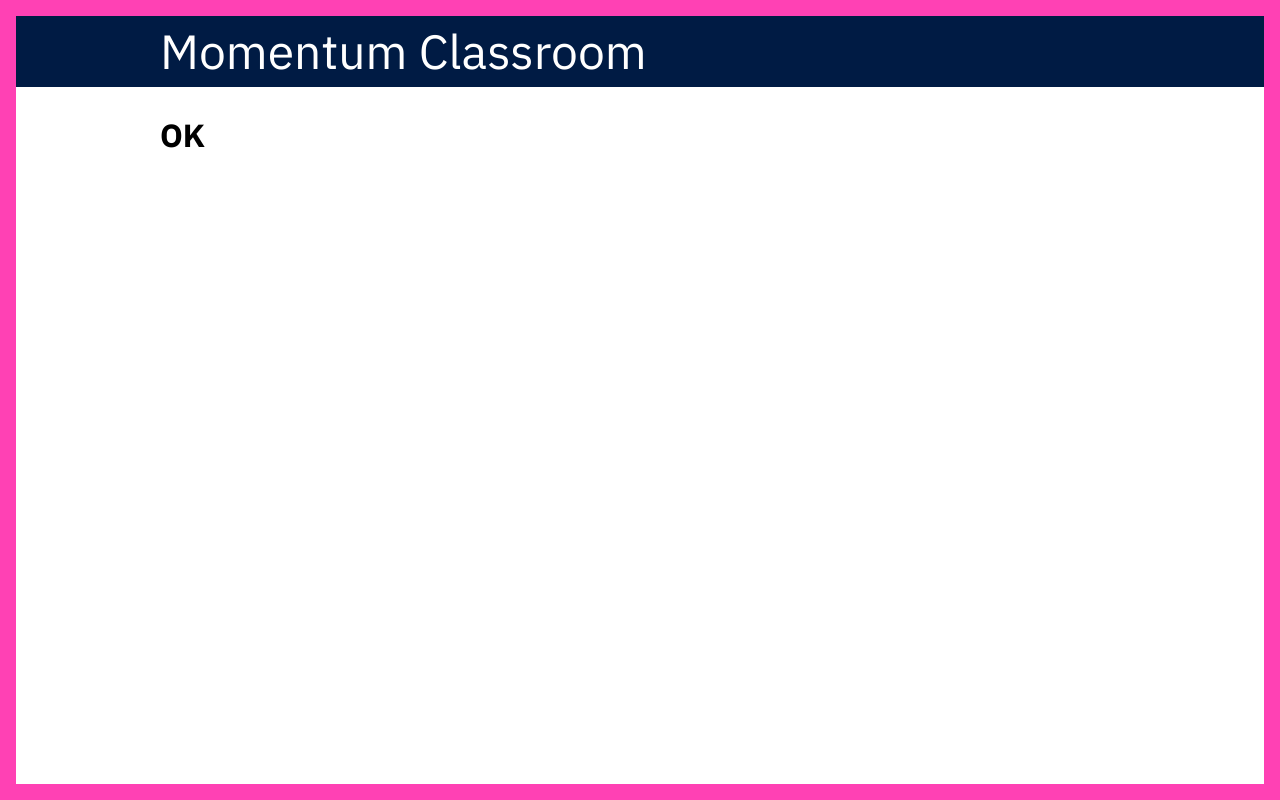
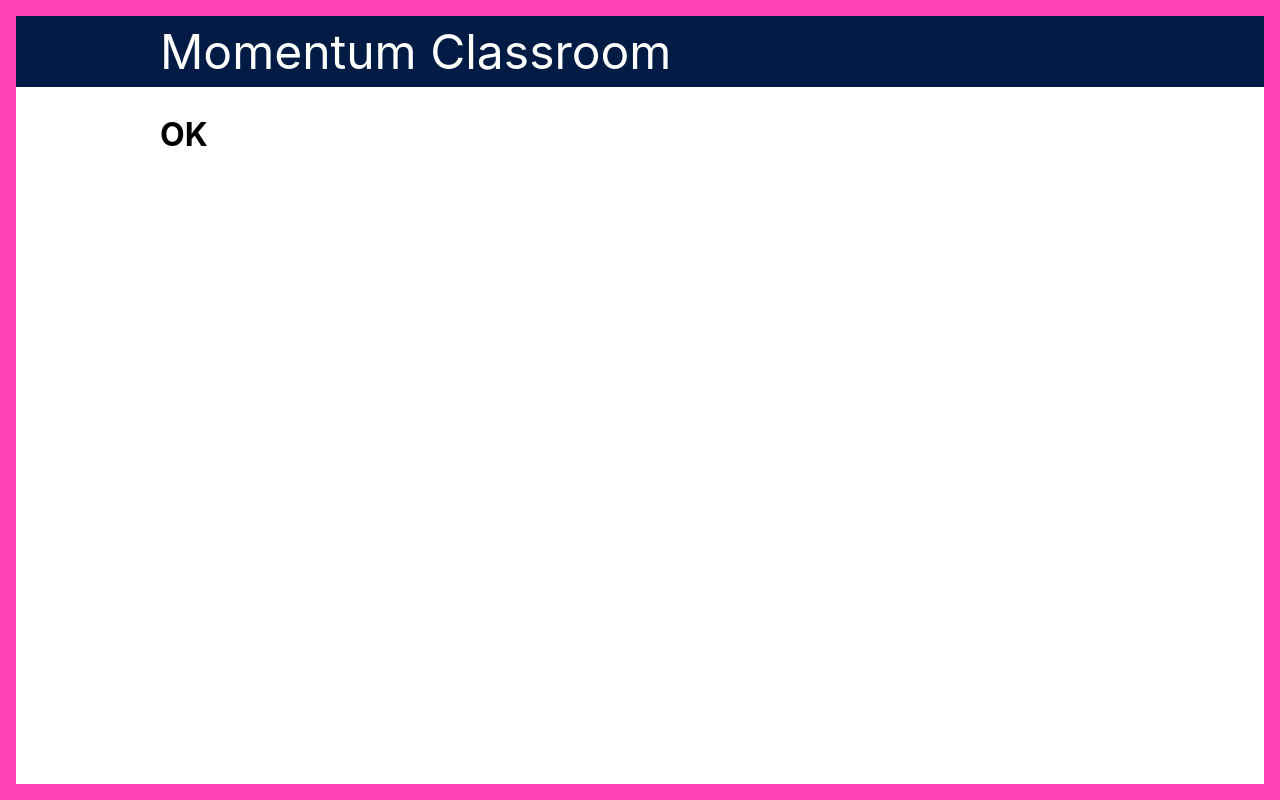
Before and after one commit to momentumlearn/classroom, a Django app: page /health/ in a window 1280 px wide. Run offline with Django 3.2, Linux system fonts and the light colour scheme; some libraries are stand-ins or nearby versions.

Commit message:
Remove Google fonts to increase speed

```diff
--- a/static/css/classroom.css
+++ b/static/css/classroom.css
@@ -3,13 +3,13 @@
   --navy: #001b44;
 }
 
-.sans-serif {
+/* .sans-serif {
   font-family: 'IBM Plex Sans', sans-serif;
 }
 
 code, .code {
   font-family: 'IBM Plex Mono', monospace;
-}
+} */
 
 .control-group {
   margin-top: 2rem;
--- a/templates/base.html
+++ b/templates/base.html
@@ -6,7 +6,7 @@
   <meta name="viewport" content="width=device-width, initial-scale=1.0">
   <meta http-equiv="X-UA-Compatible" content="ie=edge">
   <title>Momentum Classroom</title>
-  <link href="https://fonts.googleapis.com/css?family=IBM+Plex+Mono:400,400i,700|IBM+Plex+Sans:400,700&display=swap" rel="stylesheet">
+  <!-- <link href="https://fonts.googleapis.com/css?family=IBM+Plex+Mono:400,400i,700|IBM+Plex+Sans:400,700&display=swap" rel="stylesheet"> -->
   <link rel="stylesheet" href="{% static 'css/tachyons.min.css' %}">
   <link rel="stylesheet" href="{% static 'css/classroom.css' %}">
   <script src="{% static 'js/chart.js' %}"></script>
```
